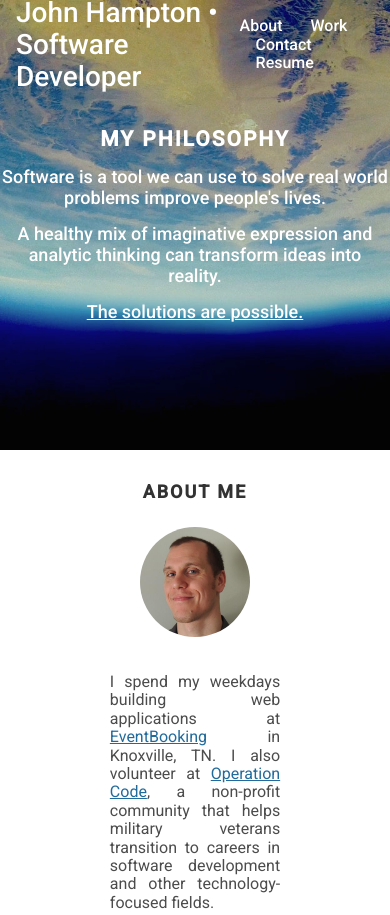
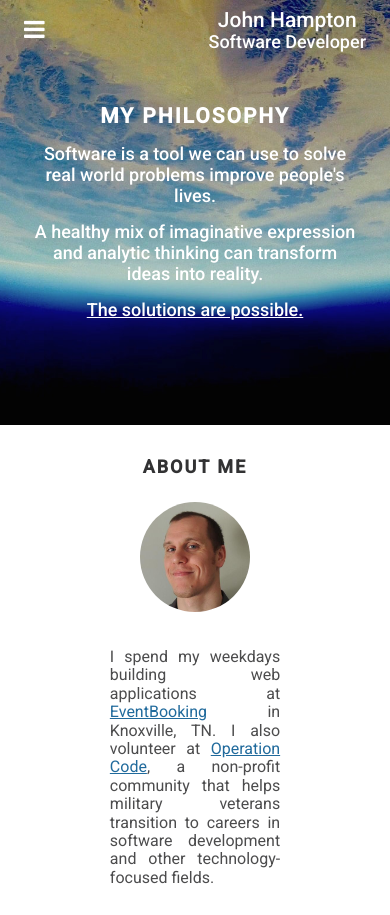
Before and after one commit to jjhampton/jjhampton.github.io, a website: page index.html in a window 390 px wide. Shown: the top 915 px of the page. Drawn offline with nearby package versions, Linux system fonts and the light colour scheme; files that its build step writes are made by us from their sources.

Commit message:
Add mobile-friendly styles for header (no JS logic yet)

```diff
--- a/index.html
+++ b/index.html
@@ -14,10 +14,13 @@
 
   <!-- Header -->
   <header class="header" id="sticky-header">
+    <div class="header-menu u-desktop-hide"><i class=" header-menu-icon fa fa-bars"></i></div>
     <section class="header-title">
-        John Hampton &bull; Software Developer
+        <span>John Hampton</span>
+        <span class="header-title-separator u-mobile-hide">&bull;</span>
+        <span class="header-title-role">Software Developer</span>
     </section>
-    <nav class="header-nav">
+    <nav class="header-nav u-mobile-hide">
         <a class="header-nav-item" href="#about">About</a>
         <a class="header-nav-item" href="#work">Work</a>
         <a class="header-nav-item" href="#contact">Contact</a>
@@ -27,7 +30,7 @@
   <main class="main">
 
     <!-- Intro -->
-    <section class="section section--stretch intro">
+    <section class="section intro">
       <h1 class="intro-heading">My Philosophy</h1>
       <ul class="intro-list">
           <li class="intro-list-item">Software is a tool we can use to solve real world problems improve people's lives.</li>
--- a/scss/app.scss
+++ b/scss/app.scss
@@ -1,4 +1,6 @@
 @import './scss/variables/variables';
+
+@import './scss/mixins/mixins';
 
 @import './scss/base/base';
 
--- a/scss/components/_header.scss
+++ b/scss/components/_header.scss
@@ -6,11 +6,21 @@
   position: sticky;
   top: 0;
 
-    background-color: rgba(0,0,0,0);
+  background-color: rgba(0, 0, 0, 0);
   height: #{$header-height}px;
   padding: 0 #{$padding-half}px;
   transition: background-color 0.3s ease-in-out, height 0.3s ease-in-out;
   z-index: 2;
+
+  @include until($tablet) {
+    height: #{$header-height-mobile}px;
+    padding: 0 #{$padding-three-quarter}px;
+  }
+}
+
+.header-menu-icon {
+  color: $color-white;
+  font-size: #{$font-xxlg}px;
 }
 
 .header-title {
@@ -22,10 +32,26 @@
   .sticky-parent & {
     font-size: #{$font-xlg}px;
   }
+
+  @include until($tablet) {
+    display: flex;
+    flex-direction: column;
+    align-items: center;
+    font-size: #{$font-xlg}px;
+  }
+}
+
+.header-title-separator {
+  padding: 0 6px;
+}
+
+.header-title-role {
+  @include until($tablet) {
+    font-size: #{$font-lg}px;
+  }
 }
 
 .header-nav {
-
 }
 
 .header-nav-item {
--- a/scss/components/_intro.scss
+++ b/scss/components/_intro.scss
@@ -6,6 +6,10 @@
   display: flex;
   flex-direction: column;
   justify-content: center;
+
+  @include until($tablet) {
+    height: #{$intro-height-mobile}px;
+  }
 }
 
 .intro-heading {
@@ -26,7 +30,7 @@
   font-weight: 500;
   font-size: #{$font-lg}px;
 
-    & + &  {
+  & + & {
     margin-top: #{$padding-half}px;
   }
 
--- a/scss/components/_main.scss
+++ b/scss/components/_main.scss
@@ -1,4 +1,8 @@
 .main {
-    position: relative;
-    top: -#{$header-height}px;
+  position: relative;
+  top: -#{$header-height}px;
+
+  @include until($tablet) {
+    top: -#{$header-height-mobile}px;
+  }
 }
--- a/scss/components/_sticky-header.scss
+++ b/scss/components/_sticky-header.scss
@@ -1,4 +1,8 @@
 .sticky-parent #sticky-header {
-    height: #{$sticky-header-height}px;
-    background-color: transparentize($color-sticky-header, .3);
+  height: #{$sticky-header-height}px;
+  background-color: transparentize($color-sticky-header, 0.3);
+
+  @include until($tablet) {
+    height: #{$sticky-header-height-mobile}px;
+  }
 }
--- a/scss/layout/_section.scss
+++ b/scss/layout/_section.scss
@@ -2,10 +2,6 @@ $section-logo-icon-size: 130;
 
 .section {
     padding: #{$padding}px;
-
-    &--stretch {
-        padding: #{$padding}px 0;
-    }
 }
 
 .section-header {
--- /dev/null
+++ b/scss/mixins/_mixins.scss
@@ -0,0 +1 @@
+@import './responsive';
--- /dev/null
+++ b/scss/mixins/responsive.scss
@@ -0,0 +1,11 @@
+@mixin at-least($device-width) {
+  @media screen and (min-width: $device-width) {
+    @content;
+  }
+}
+
+@mixin until($device-width) {
+  @media screen and (max-width: $device-width - 1) {
+    @content;
+  }
+}
--- a/scss/utilities/_responsive.scss
+++ b/scss/utilities/_responsive.scss
@@ -1,10 +1,10 @@
-@media screen and (min-width: $phone-landscape + 1) {
+@include at-least($tablet) {
   .u-desktop-hide {
     display: none !important;
   }
 }
 
-@media screen and (max-width: $phone-landscape) {
+@include until($tablet) {
   .u-mobile-hide {
     display: none !important;
   }
--- a/scss/variables/_layout.scss
+++ b/scss/variables/_layout.scss
@@ -4,8 +4,13 @@ $padding-half: $padding / 2;
 $padding-quarter: $padding /4;
 
 $header-height: 90;
+$header-height-mobile: 60;
 $sticky-header-height: $header-height * 0.5;
+$sticky-header-height-mobile: $header-height-mobile;
+
 $intro-height: 450;
+$intro-height-mobile: 425;
+
 $footer-height: $header-height * 0.5;
 
 
```
Lines whose indentation alone changed are shown as unchanged.
